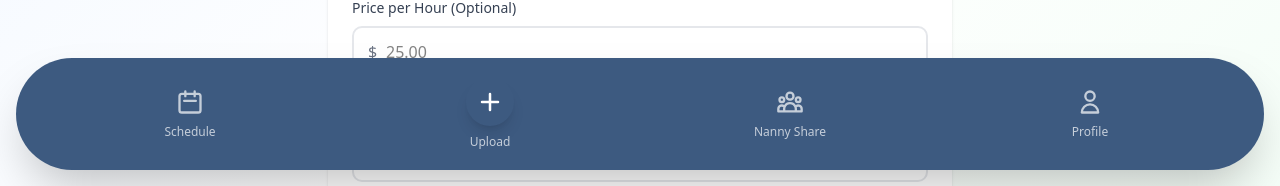
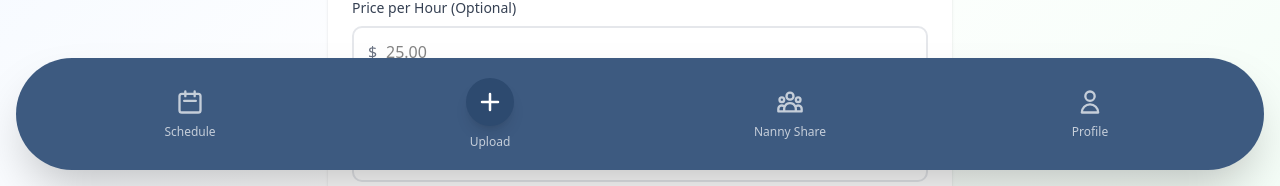
Before and after one commit to IDSP-TRADECARE/Tandem, a Next.js app: page /nanny/create in a window 1280 px wide. Shown: the part 606-792 px from the top of the page. Built offline with nearby package versions, Linux system fonts and the light colour scheme; no server answers.

Commit message:
fixed bottom nav

```diff
--- a/src/app/components/Layout/BottomNav.tsx
+++ b/src/app/components/Layout/BottomNav.tsx
@@ -20,6 +20,12 @@ export function BottomNav({ onUploadClick }: BottomNavProps) {
 
   // Check if we're on the upload page
   const isUploadPage = pathname === '/schedule/upload';
+
+  const handleUploadClick = () => {
+    if (onUploadClick) {
+      onUploadClick();
+    }
+  };
 
   return (
     <nav className="fixed bottom-0 left-0 right-0 z-50 px-4 pb-6">
@@ -50,12 +56,9 @@ export function BottomNav({ onUploadClick }: BottomNavProps) {
           </Link>
 
           {/* Upload */}
-          <button
-            onClick={onUploadClick}
-            className="flex flex-col items-center gap-2 flex-1"
-          >
+          <Link href="/schedule/upload" className="flex flex-col items-center gap-2 flex-1">
             <div className={`w-12 h-12 rounded-full flex items-center justify-center shadow-lg ${
-              isUploadPage ? 'bg-white' : 'text-white/70'
+              isUploadPage ? 'bg-white' : 'bg-[#2d4a6f]'
             }`}>
               <svg
                 className={`w-6 h-6 ${isUploadPage ? 'text-[#3d5a80]' : 'text-white'}`}
@@ -76,7 +79,7 @@ export function BottomNav({ onUploadClick }: BottomNavProps) {
             }`}>
               Upload
             </span>
-          </button>
+          </Link>
 
           {/* Nanny Share */}
           <Link href="/nanny/join" className="flex flex-col items-center gap-2 flex-1">
--- a/tsconfig.json
+++ b/tsconfig.json
@@ -15,7 +15,7 @@
     "moduleResolution": "bundler",
     "resolveJsonModule": true,
     "isolatedModules": true,
-    "jsx": "react-jsx",
+    "jsx": "preserve",
     "incremental": true,
     "plugins": [
       {
```
